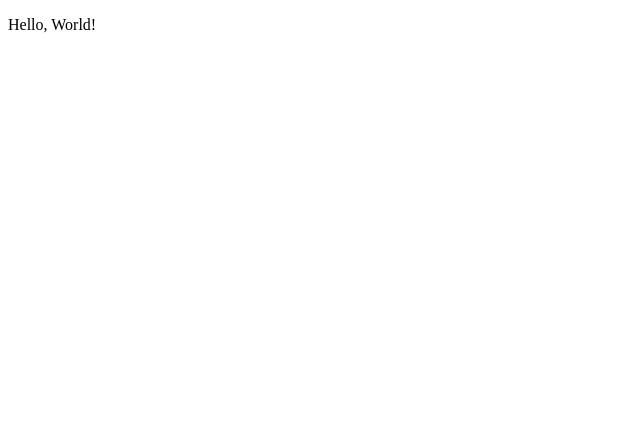
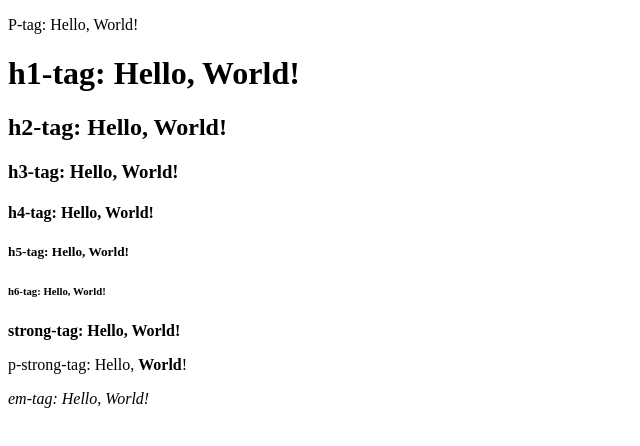
Before and after one commit to maynbyte/TOP-git_test, a plain HTML site: page index.html in a window 1280 px wide. Shown: the whole page, without its empty margins (0-640 px from the left). Drawn offline with Linux system fonts and the light colour scheme.

Commit message:
Finished Working with Text Section

```diff
--- a/index.html
+++ b/index.html
@@ -6,6 +6,23 @@
     <title>My First Website</title>
 </head>
 <body>
-    <p>Hello, World!</p>
+    <p>P-tag: Hello, World!</p>
+
+    <h1>h1-tag: Hello, World!</h1>
+    <h2>h2-tag: Hello, World!</h2>
+    <h3>h3-tag: Hello, World!</h3>
+    <h4>h4-tag: Hello, World!</h4>
+    <h5>h5-tag: Hello, World!</h5>
+    <h6>h6-tag: Hello, World!</h6>
+
+    <strong>strong-tag: Hello, World!</strong>
+
+    <p>p-strong-tag: Hello, <strong>World</strong>!</p>
+
+    <em>em-tag: Hello, World!</em>
+
+    <!-- This is a comment -->
+
+
 </body>
 </html>
```
